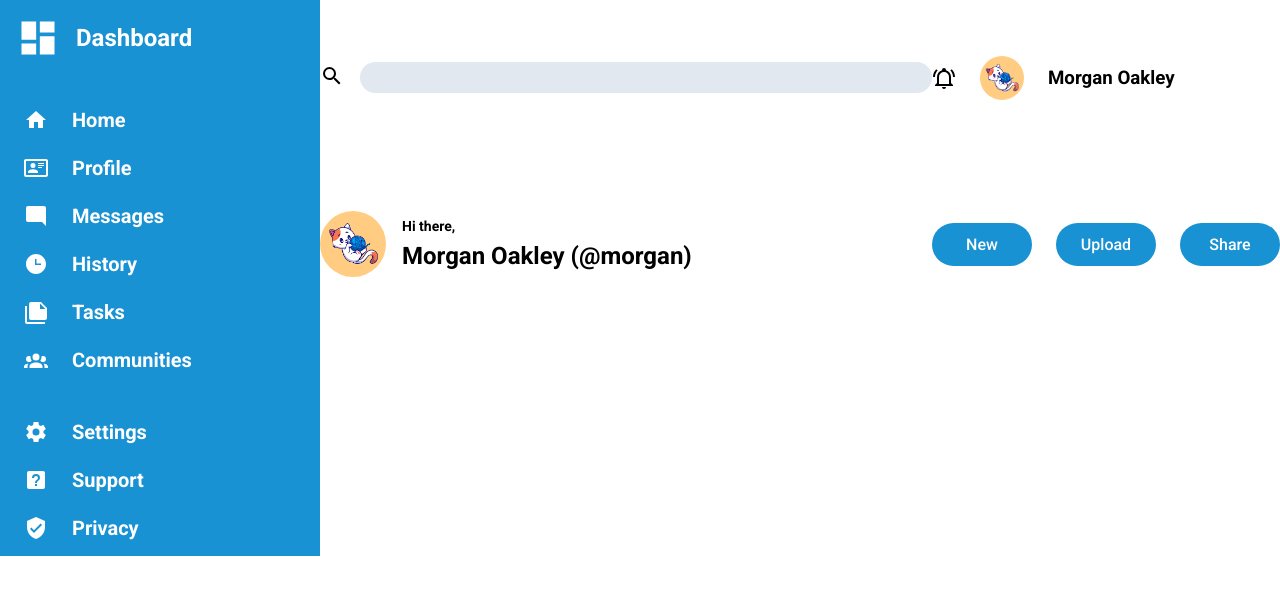
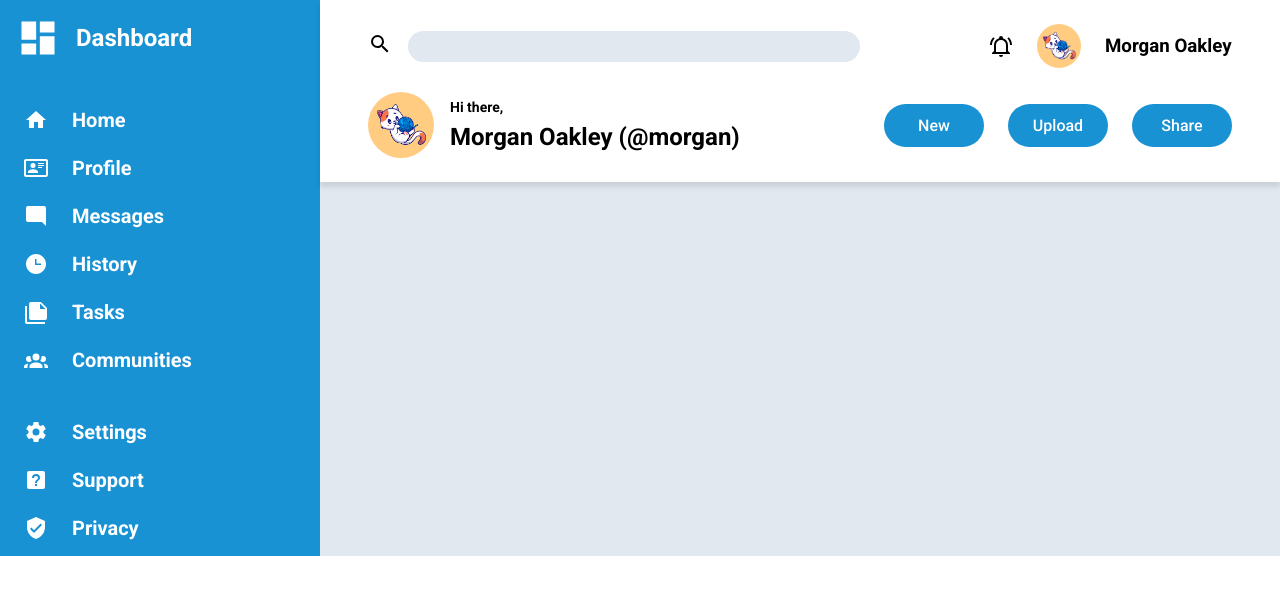
Before and after one commit to kevnhech/admin-dashboard, a plain HTML site: page index.html in a window 1280 px wide. Drawn offline with Linux system fonts and the light colour scheme.

Commit message:
Add proper layout to header

```diff
--- a/styles.css
+++ b/styles.css
@@ -18,9 +18,14 @@ p {
   margin: 0;
 }
 
+img {
+  cursor: pointer;
+}
+
 .container {
   display: grid;
   grid-template-columns: 1fr 3fr;
+  grid-template-rows: 182px 1fr;
 }
 
 .sidebar {
@@ -43,6 +48,10 @@ p {
   list-style: none;
   padding: 0px 0px 0px 8px;
   margin: 0;
+}
+
+.sidebar li {
+  cursor: pointer;
 }
 
 .sidebar .title {
@@ -82,7 +91,12 @@ p {
   grid-column: 2 / 3;
   display: grid;
   grid-template-columns: 3fr 1fr;
-  /* column-gap: 128px; */
+  grid-template-rows: 44px 66px;
+  gap: 24px;
+  padding: 24px 48px;
+  background-color: #fff;
+  box-shadow: 0px 5px 5px rgba(0, 0, 0, 0.1);
+  position: relative;
 }
 
 .header .search {
@@ -109,6 +123,7 @@ p {
   grid-template-columns: 24px 44px 127px;
   gap: 24px;
   align-items: center;
+  justify-content: end;
 }
 
 .profile img {
@@ -160,8 +175,13 @@ p {
   padding: 12px 8px;
   font-weight: 500;
   font-size: 16px;
+  cursor: pointer;
+}
+.primary-btn:hover {
+  background-color: #1987c2;
 }
 
 .content {
   grid-column: 2 / 3;
+  background-color: #e2e8f0;
 }
```
